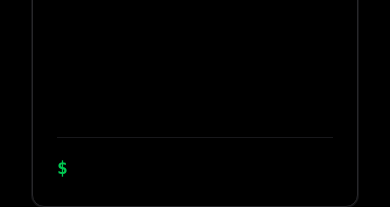
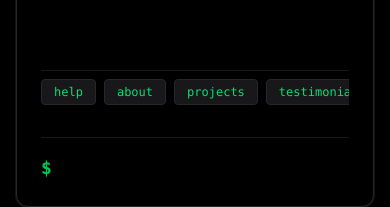
Before and after one commit to Krishna4050/terminal-portfolio, a Next.js app in the folder terminal-portfolio/: page / in a window 390 px wide. Shown: the part 590-797 px from the top of the page. Built offline with nearby package versions, Linux system fonts and the light colour scheme; no server answers.

Commit message:
mobile device changes

```diff
--- a/terminal-portfolio/components/Terminal.tsx
+++ b/terminal-portfolio/components/Terminal.tsx
@@ -261,10 +261,20 @@ export default function Terminal() {
     // playSound("keypress");
   };
 
+  // handleInputFoucus function
+  const handleInputFocus = () => {
+    // Only run on mobile
+    if (window.innerWidth < 768) {
+      // Wait a bit for the keyboard to slide up, then scroll input into view
+      setTimeout(() => {
+        bottomRef.current?.scrollIntoView({ behavior: "smooth", block: "center" });
+      }, 300);
+    }
+  };
 
   return (
     <div
-      className="w-full max-w-7xl mx-auto min-h-screen p-4 md:p-8 flex flex-col justify-center cursor-text"
+      className="w-full max-w-7xl mx-auto min-h-screen md:p-8 flex flex-col justify-center cursor-text"
       onClick={handleTerminalClick}
     >
       <div className="bg-black text-green-400 font-mono p-6 md:p-8 rounded-xl shadow-2xl border border-zinc-800 h-[85vh] flex flex-col relative overflow-hidden ring-1 ring-zinc-800/50">
@@ -299,6 +309,23 @@ export default function Terminal() {
           <div ref={bottomRef} />
         </div>
 
+        {/* MOBILE ONLY: Quick Action Bar */}
+      <div className="md:hidden flex gap-2 overflow-x-auto py-2 mb-2 border-t border-zinc-900 no-scrollbar">
+        {['help', 'about', 'projects', 'testimonials', 'contact', 'trace'].map((cmd) => (
+          <button
+            key={cmd}
+            onClick={(e) => {
+              e.stopPropagation(); // Stop clicking background
+              setInput(cmd); // Fill input
+              inputRef.current?.focus(); // Focus input so they can hit enter
+            }}
+            className="px-3 py-1 bg-zinc-900 border border-zinc-800 rounded text-xs text-green-400 whitespace-nowrap active:bg-green-900 transition-colors"
+          >
+            {cmd}
+          </button>
+        ))}
+      </div>
+
         {/* Input Line */}
         <div className="flex items-center mt-4 pt-4 border-t border-zinc-900 shrink-0">
           <span className="mr-3 text-green-500 font-bold text-lg">$</span>
@@ -311,6 +338,7 @@ export default function Terminal() {
             value={input}
             onChange={handleChange}
             onKeyDown={handleKeyDown}
+            onFocus={handleInputFocus}
             autoComplete="off"
             spellCheck="false"
           />
```
